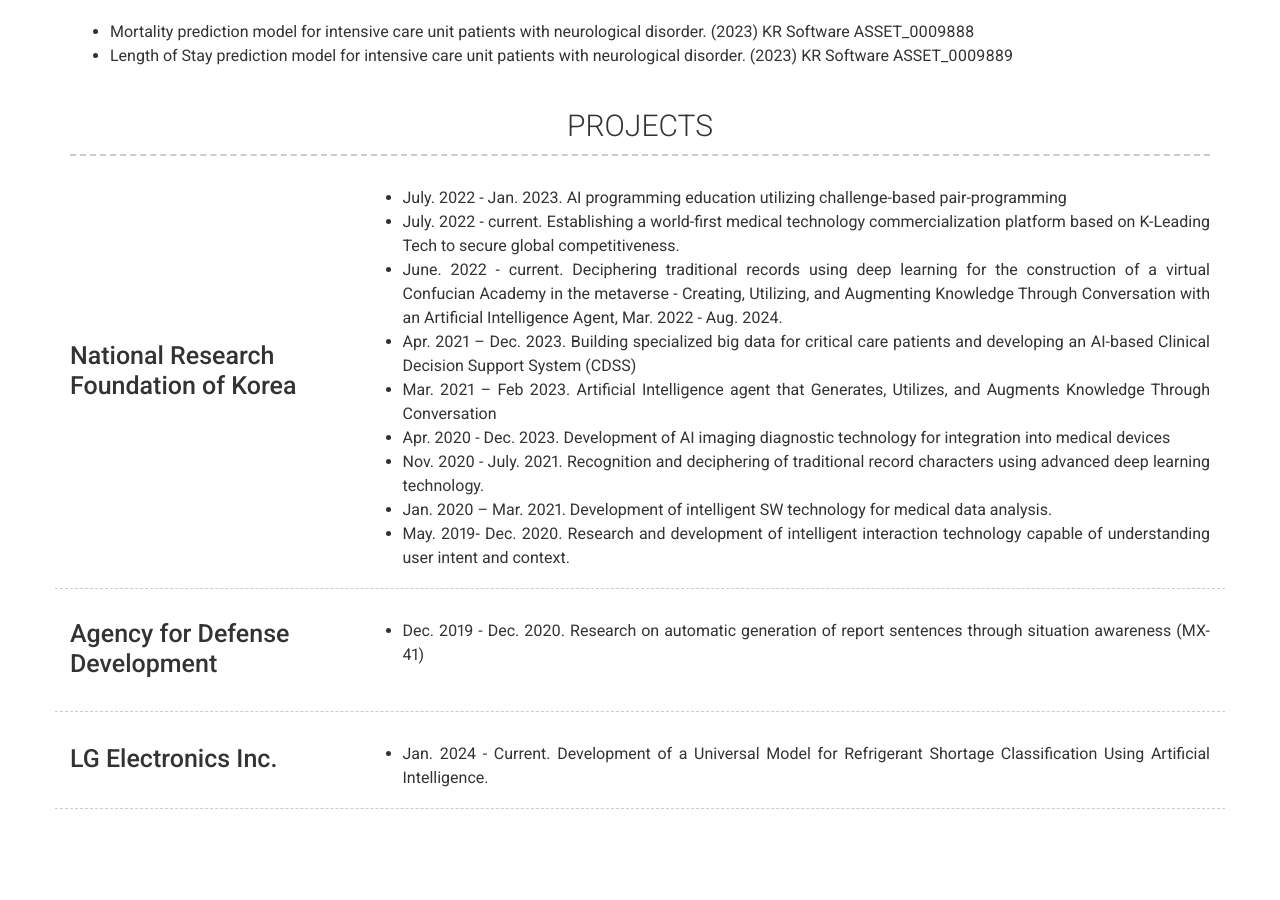
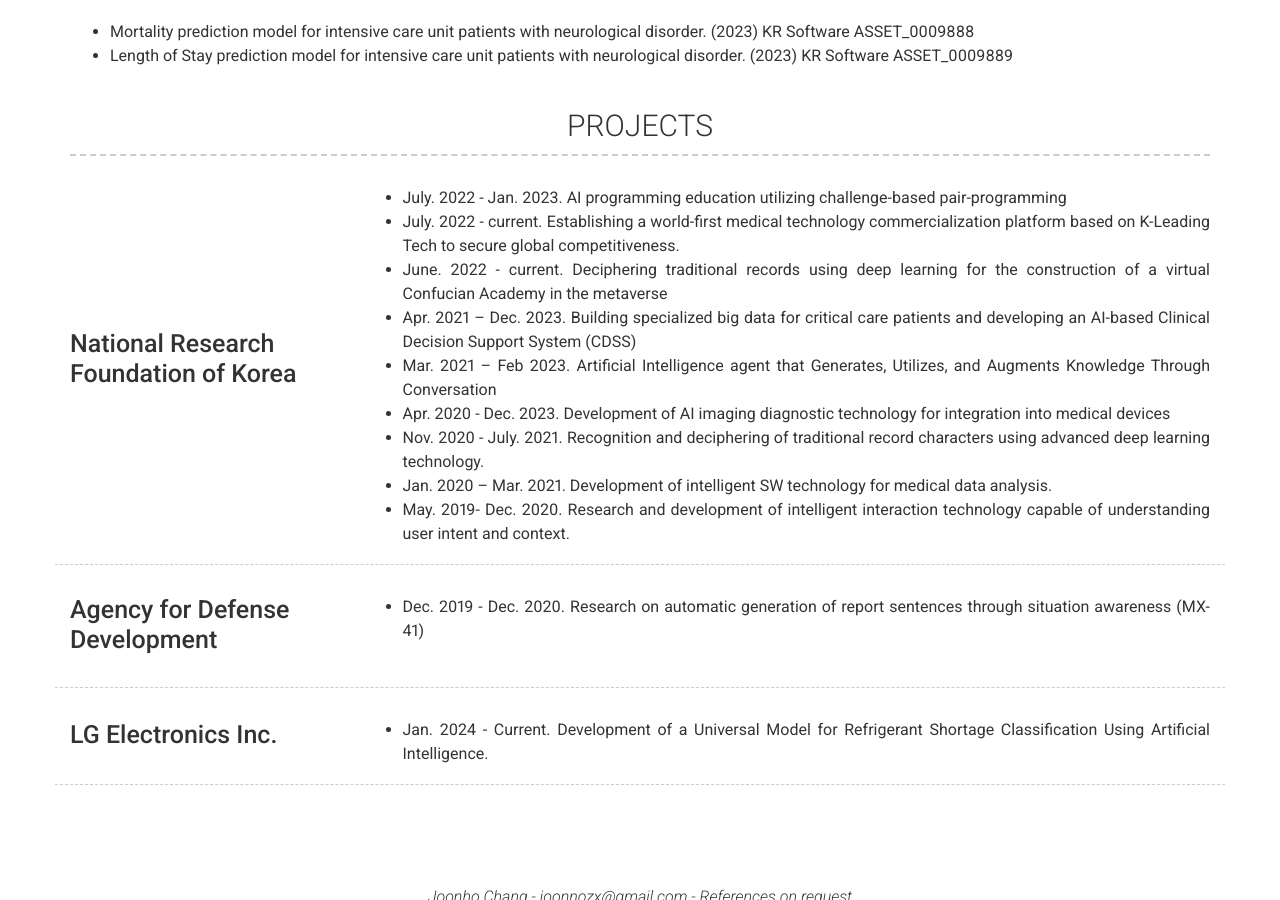
Before and after one commit to joonhozx/joonhozx.github.io, a Jekyll site: the page built from index.md, in a window 1280 px wide and 900 px high, scrolled down 1857 px. Built offline with Jekyll 4.4.1, drawn with Linux system fonts in a browser that asks for light colours; nearby versions of some CDN libraries.

Commit message:
Update _config.yml

```diff
--- a/_config.yml
+++ b/_config.yml
@@ -138,7 +138,7 @@ content:
         description: | # this will include new lines to allow paragraphs
           - July. 2022 - Jan. 2023. AI programming education utilizing challenge-based pair-programming
           - July. 2022 - current. Establishing a world-first medical technology commercialization platform based on K-Leading Tech to secure global competitiveness.
-          - June. 2022 - current. Deciphering traditional records using deep learning for the construction of a virtual Confucian Academy in the metaverse          - Creating, Utilizing, and Augmenting Knowledge Through Conversation with an Artificial Intelligence Agent, Mar. 2022 - Aug. 2024.
+          - June. 2022 - current. Deciphering traditional records using deep learning for the construction of a virtual Confucian Academy in the metaverse
           - Apr. 2021 – Dec. 2023. Building specialized big data for critical care patients and developing an AI-based Clinical Decision Support System (CDSS)
           - Mar. 2021 – Feb 2023. Artificial Intelligence agent that Generates, Utilizes, and Augments Knowledge Through Conversation
           - Apr. 2020 - Dec. 2023. Development of AI imaging diagnostic technology for integration into medical devices
```
